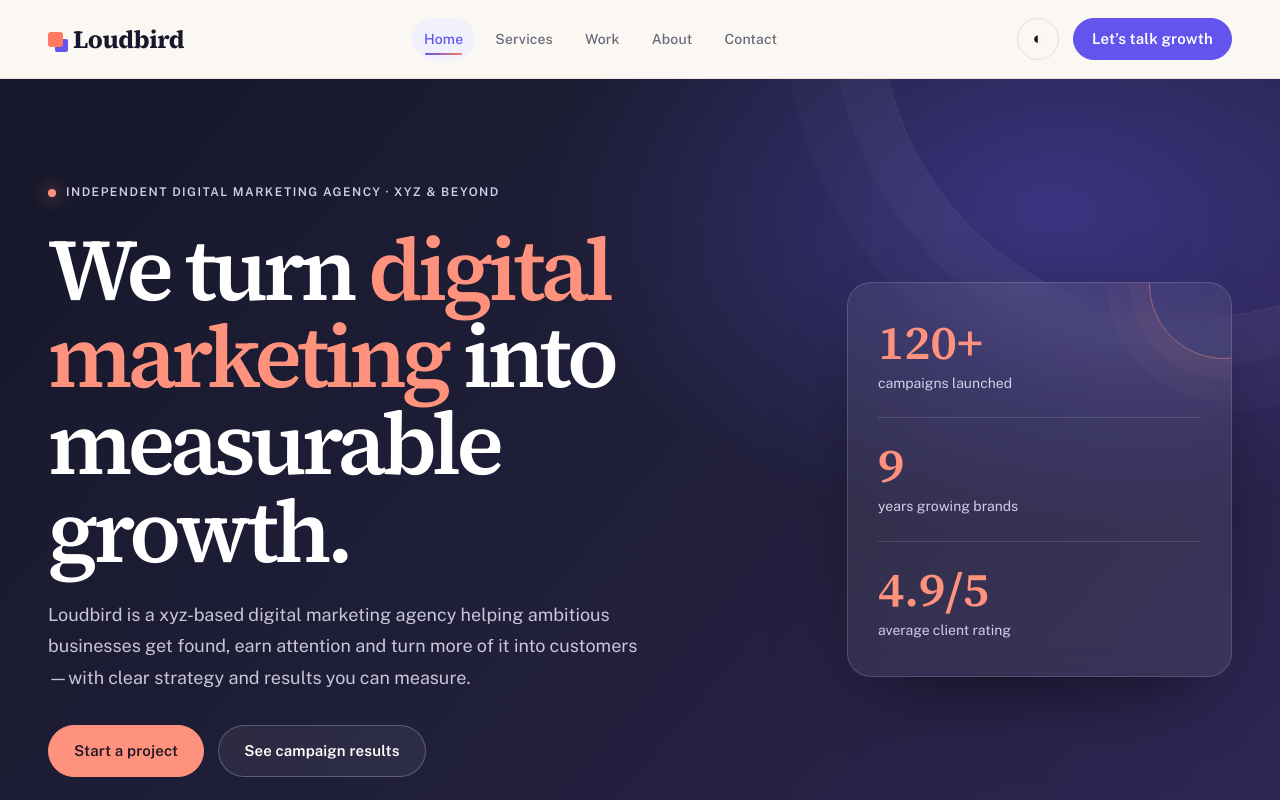
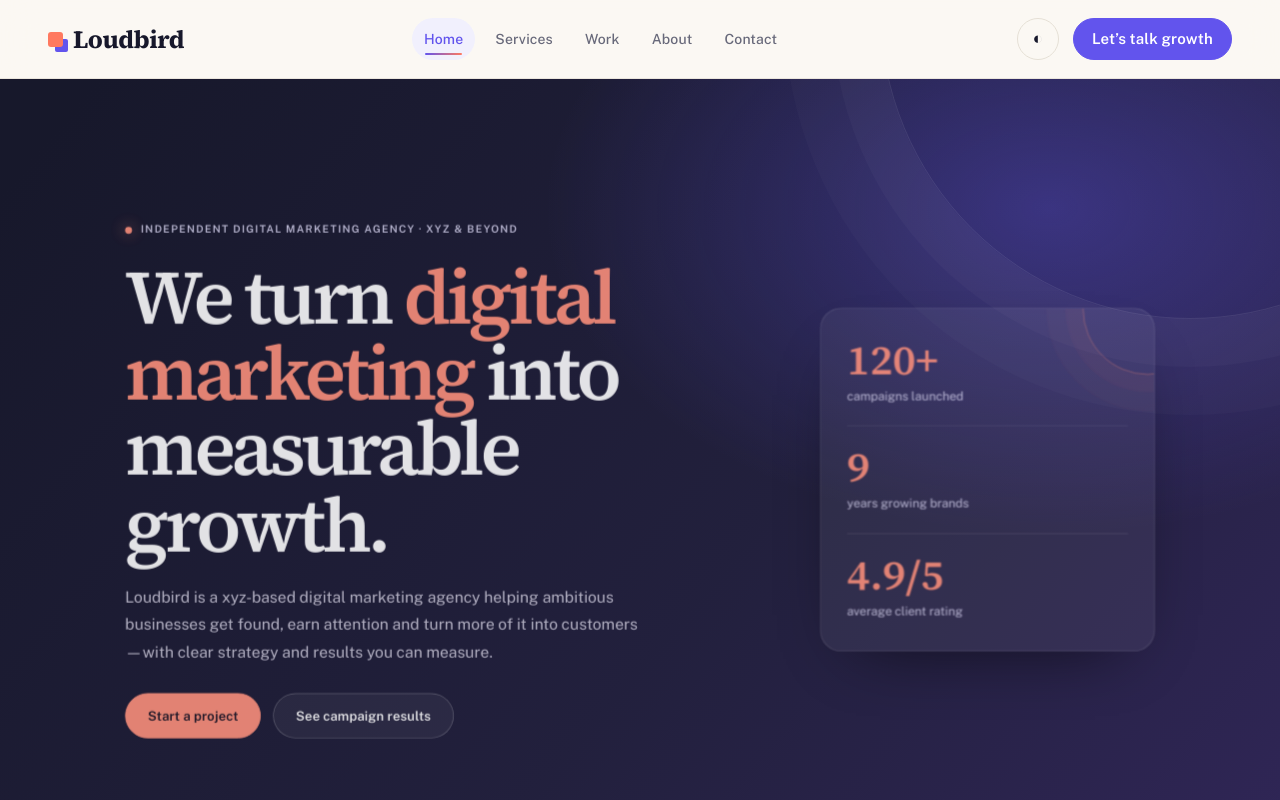
Before and after one commit to princeroygyansys/poc, a React (Vite) app: page / in a window 1280 px wide. Shown: the top 800 px of the page. Built offline with nearby package versions, Linux system fonts and the light colour scheme.

Commit message:
add scroll transitions

```diff
--- a/src/styles.css
+++ b/src/styles.css
@@ -573,3 +573,21 @@ th{color:var(--ink)}
  .links.menu,.links.menu a{transition:none!important}
  .burger.menu-open{transform:none}
 }
+
+/* Scroll-linked depth zoom as sections pass through the viewport */
+@supports (animation-timeline:view()){
+ main.page-enter>section>.wrap{
+  transform-origin:50% 50%;
+  animation:scroll-depth-inward linear both;
+  animation-timeline:view();
+  animation-range:cover 0% cover 100%;
+ }
+ @keyframes scroll-depth-inward{
+  0%{opacity:1;transform:perspective(1200px) translateZ(0) scale(1)}
+  72%{opacity:.82;transform:perspective(1200px) translateZ(-120px) scale(.9)}
+  100%{opacity:0;transform:perspective(1200px) translateZ(-320px) scale(.72)}
+ }
+}
+@media(prefers-reduced-motion:reduce){
+ main.page-enter>section>.wrap{animation:none!important}
+}
```
